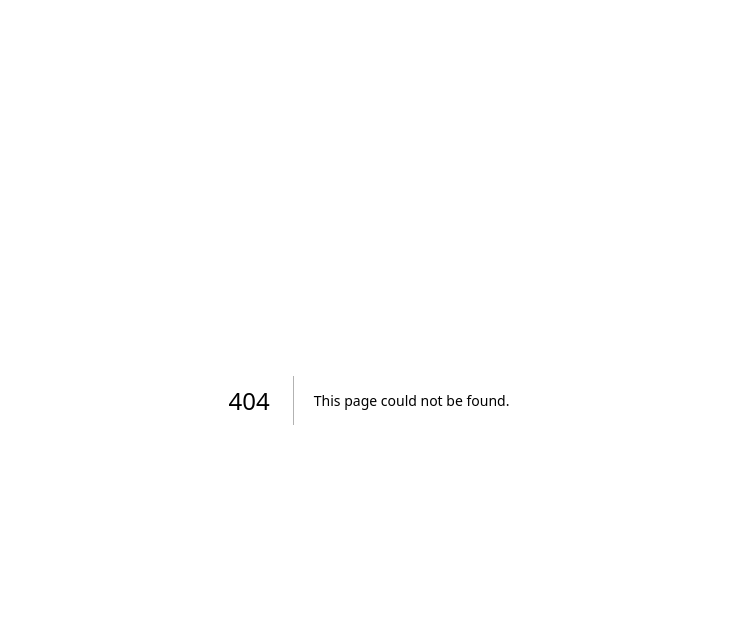
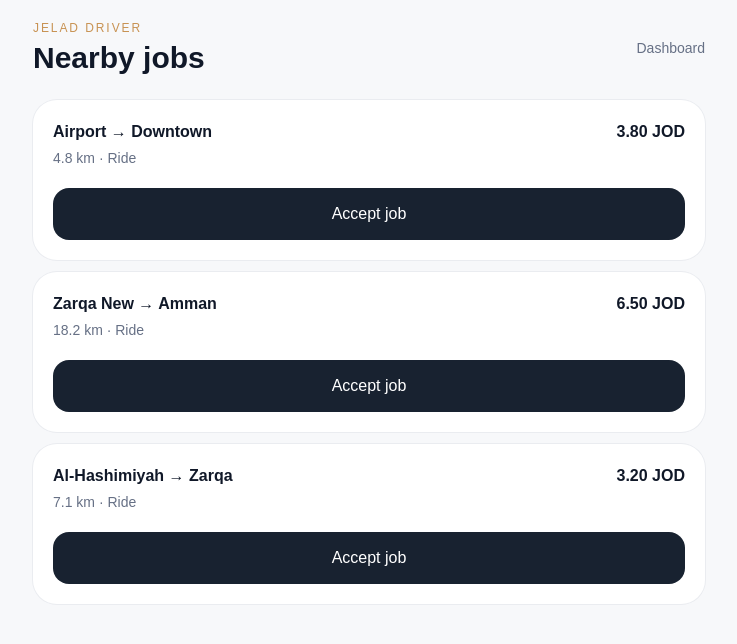
Before and after one commit to Huthayfa-Alomari/JELAD, a Next.js app: page /driver/jobs in a window 1280 px wide. Before the commit this address had no page. Shown: the top 644 px of the page, without its empty margins (271-1008 px from the left). Built offline with nearby package versions, Linux system fonts and the light colour scheme.

Commit message:
feat: add app/driver/jobs/page.tsx

```diff
--- /dev/null
+++ b/app/driver/jobs/page.tsx
@@ -0,0 +1,4 @@
+"use client";
+import { useState } from "react";
+const requests=[["Airport → Downtown","4.8 km","3.80 JOD"],["Zarqa New → Amman","18.2 km","6.50 JOD"],["Al-Hashimiyah → Zarqa","7.1 km","3.20 JOD"]];
+export default function DriverJobs(){const [accepted,setAccepted]=useState<number|null>(null);return <main className="min-h-screen bg-[#f7f8fa] p-5"><div className="mx-auto max-w-2xl"><div className="flex items-center justify-between"><div><p className="text-xs uppercase tracking-[.16em] text-[#c89252]">JELAD DRIVER</p><h1 className="mt-1 text-3xl font-semibold">Nearby jobs</h1></div><a href="/driver" className="text-sm text-[#667085]">Dashboard</a></div><div className="mt-6 space-y-3">{requests.map(([route,distance,amount],i)=><article key={route} className="rounded-3xl bg-white p-5 ring-1 ring-[#eaecf0]"><div className="flex items-start justify-between gap-4"><div><p className="font-semibold">{route}</p><p className="mt-1 text-sm text-[#667085]">{distance} · Ride</p></div><p className="font-semibold">{amount}</p></div><button disabled={accepted===i} onClick={()=>setAccepted(i)} className="mt-5 w-full rounded-2xl bg-[#182230] py-3.5 text-sm font-semibold text-white disabled:bg-[#eef2f6] disabled:text-[#667085]">{accepted===i?"Accepted":"Accept job"}</button></article>)}</div></div></main>}
```
